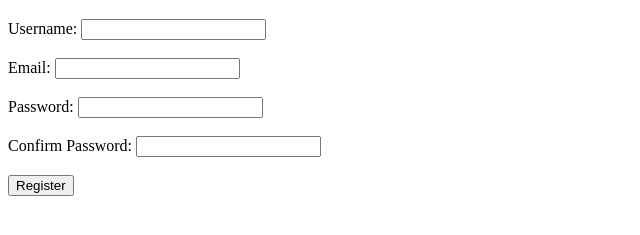
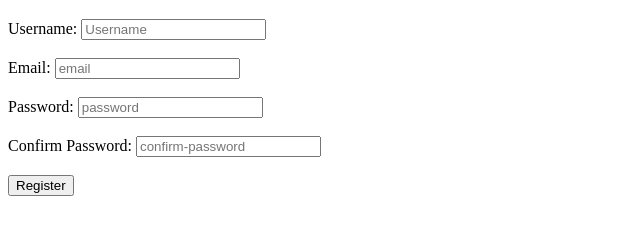
Before and after one commit to daraaveasna/Quiz01, a plain HTML site: page index.html in a window 1280 px wide. Shown: the part 61-296 px from the top of the page, without its empty margins (0-640 px from the left). Drawn offline with Linux system fonts and the light colour scheme.

Commit message:
Add inform from TITO

```diff
--- a/index.html
+++ b/index.html
@@ -8,13 +8,13 @@
     <h1>Register</h1>
     <form>
       <label for="username">Username:</label>
-      <input type="text" id="username" name="username" required><br><br>
+      <input type="text" placeholder="Username" name="username" required><br><br>
       <label for="email">Email:</label>
-      <input type="email" id="email" name="email" required><br><br>
+      <input type="email" placeholder="email" name="email" required><br><br>
       <label for="password">Password:</label>
-      <input type="password" id="password" name="password" minlength="8" required><br><br>
+      <input type="password" placeholder="password" name="password" minlength="8" required><br><br>
       <label for="confirm-password">Confirm Password:</label>
-      <input type="password" id="confirm-password" name="confirm-password" minlength="8" required><br><br>
+      <input type="password" placeholder="confirm-password" name="confirm-password" minlength="8" required><br><br>
       <button type="submit">Register</button>
     </form>
   </body>
```
